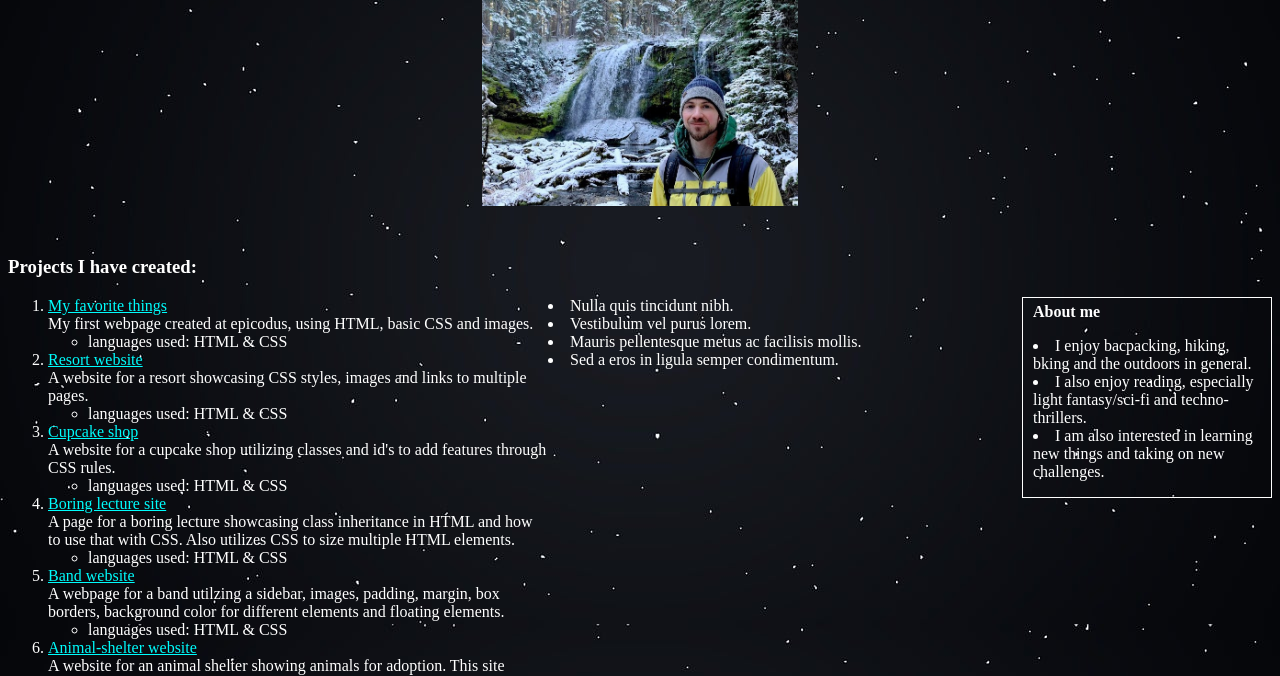
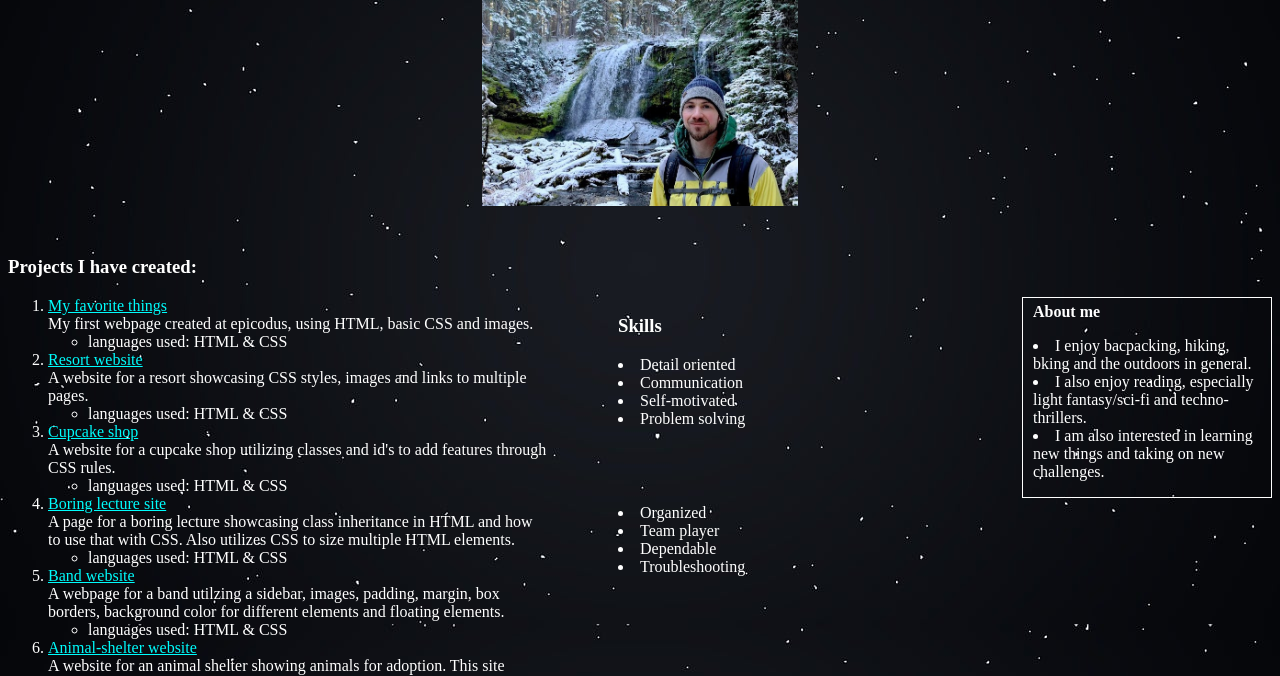
Before and after one commit to ZackCipolletta/Portfolio-webpage, a plain HTML site: page index.html in a window 1280 px wide. Shown: the part 96-772 px from the top of the page. Drawn offline with Linux system fonts and the light colour scheme.

Commit message:
Add a skills section, tighten up some other formatting things

```diff
--- a/css/styles.css
+++ b/css/styles.css
@@ -32,21 +32,27 @@ a:visited {
 .projects ol {
   margin-top: 0px;
   margin-bottom: 25px;
+  margin-right: 20px;
   float: left;
   width: 500px;
 }
 
 .skills {
-
+  width: 200px;
+  float: left;
+  padding-left: 50px;
 }
 
 .about {
   width: 250px;
   float: right;
   padding: 5px 10px 0px 10px;
-  border: solid white;
-  border-width: 1px;
+  border: 1px solid white;
   box-sizing: border-box;
+}
+
+.clear {
+  color: transparent;
 }
 
 .exp {
--- a/index.html
+++ b/index.html
@@ -51,13 +51,22 @@
 </div>
 
 <div class="skills">
-<p>
-  <li>Nulla quis tincidunt nibh.</li>
-  <li>Vestibulum vel purus lorem.</li>
-  <li>Mauris pellentesque metus ac facilisis mollis.</li>
-  <li>Sed a eros in ligula semper condimentum.</li>
-</p>
-</div>
+  <p>
+    <h3>Skills</h3>
+    <li>Detail oriented</li>
+    <li>Communication</li>
+    <li>Self-motivated</li>
+    <li>Problem solving</li>
+  </p>
+  </div><div class="skills">
+    <p>
+      <h3 class="clear">Blank</h3>
+      <li>Organized</li>
+      <li>Team player</li>
+      <li>Dependable</li>
+      <li>Troubleshooting</li>
+    </p>
+    </div>
 
 <span class="exp">
 <h2><strong>Professional Experience</strong></h2>
```
